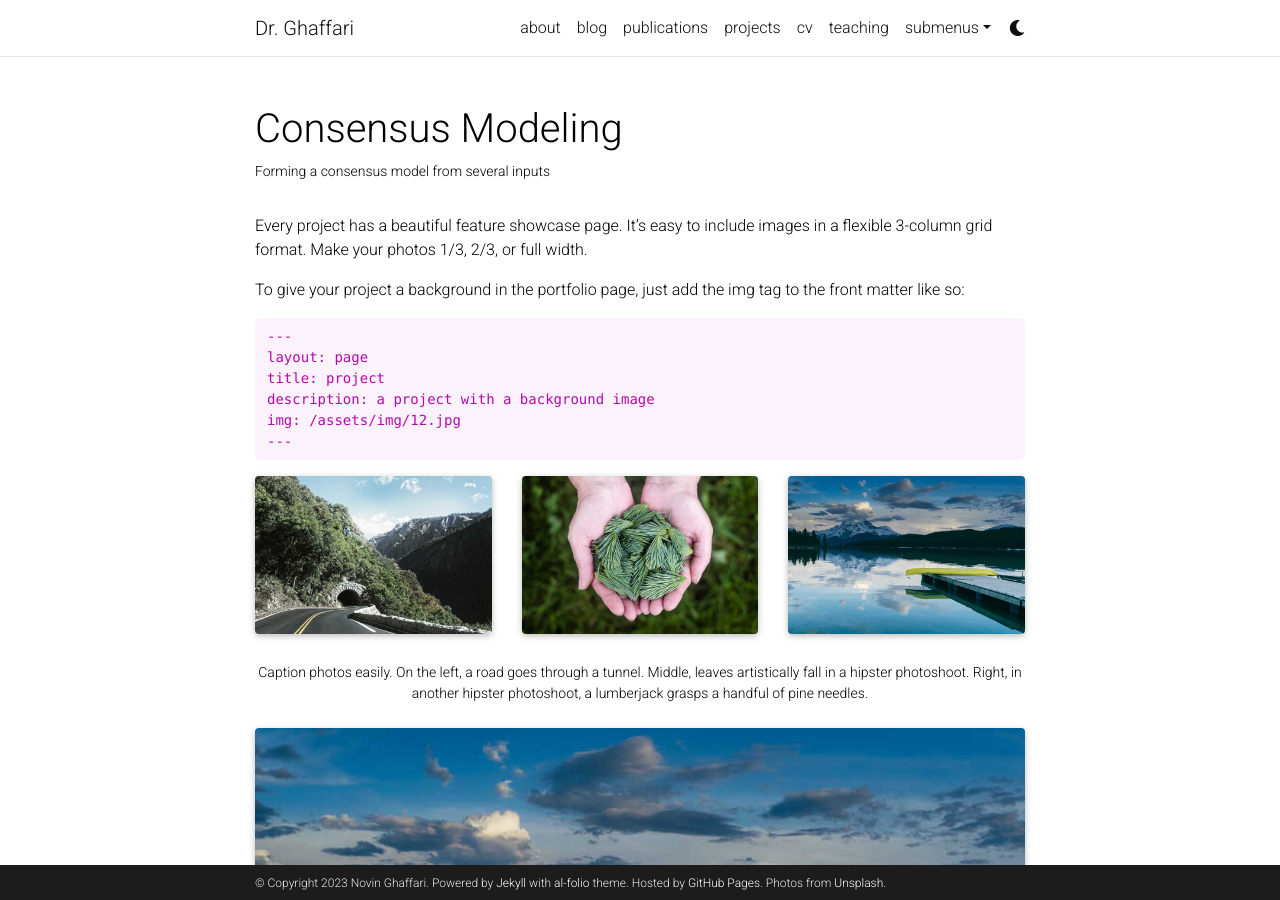
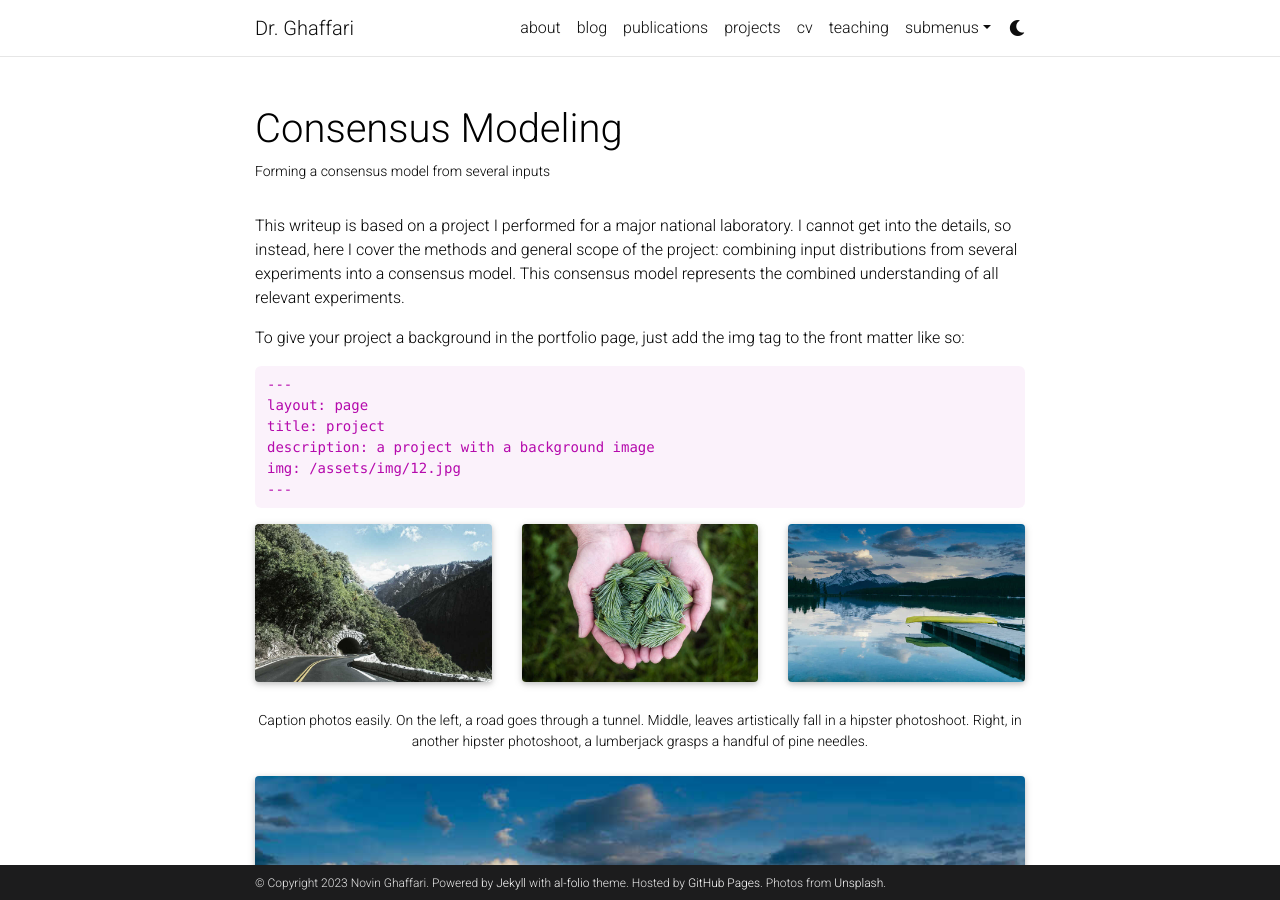
Before and after one commit to nghaffari/nghaffari.github.io, a Jekyll site: the page built from _projects/2_project.md, in a window 1280 px wide and 900 px high. Built offline with Jekyll 4.4.1, drawn with Linux system fonts in a browser that asks for light colours; full-size pictures stand in for the smaller copies a plugin makes; comment, search, counter and statistics services are not loaded; a style sheet for code colours, icons or effects is not loaded.

Commit message:
Update 2_project.md

```diff
--- a/_projects/2_project.md
+++ b/_projects/2_project.md
@@ -7,9 +7,7 @@
 category: work
 ---
 
-Every project has a beautiful feature showcase page.
-It's easy to include images in a flexible 3-column grid format.
-Make your photos 1/3, 2/3, or full width.
+This writeup is based on a project I performed for a major national laboratory. I cannot get into the details, so instead, here I cover the methods and general scope of the project: combining input distributions from several experiments into a consensus model. This consensus model represents the combined understanding of all relevant experiments.
 
 To give your project a background in the portfolio page, just add the img tag to the front matter like so:
 
```
